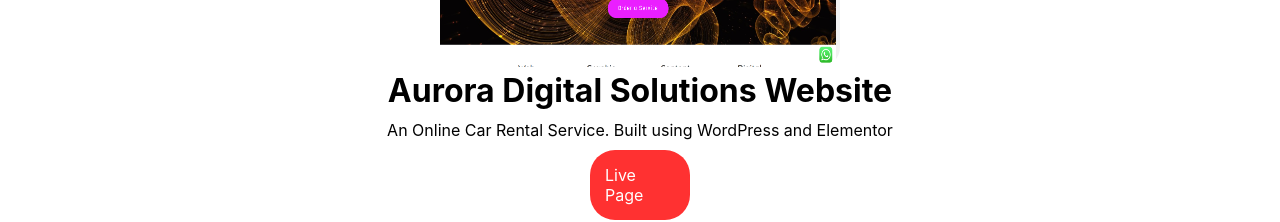
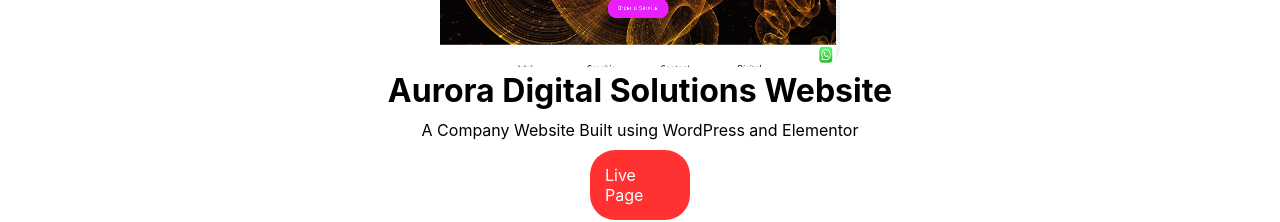
Before and after one commit to patrick-nsolo/FEDportfolio, a React (Create React App) app: page / in a window 1280 px wide. Shown: the part 2960-3182 px from the top of the page. Built offline with nearby package versions, Linux system fonts and the light colour scheme.

Commit message:
update Reactjs

```diff
--- a/src/components/MyProjects/Projects.js
+++ b/src/components/MyProjects/Projects.js
@@ -56,7 +56,7 @@
           </div>
           <div className='project-details'>
             <h2>Aurora Digital Solutions Website</h2>
-            <p className='desription'>An Online Car Rental Service. Built using WordPress and Elementor</p>
+            <p className='desription'>A Company Website Built using WordPress and Elementor</p>
             <a href='https://auroradigitalsolutions.ng/' target='_blank' rel="noreferrer">Live Page</a>
           </div>
         </div>
```
